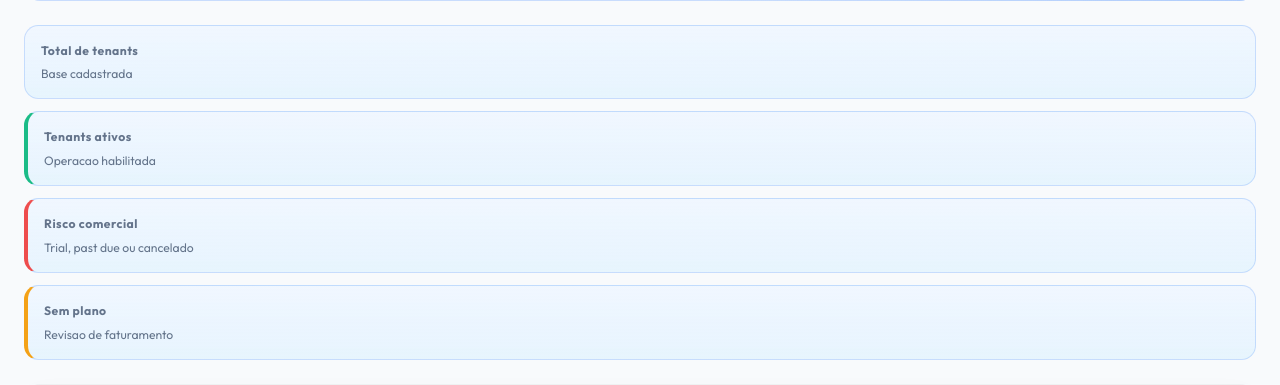
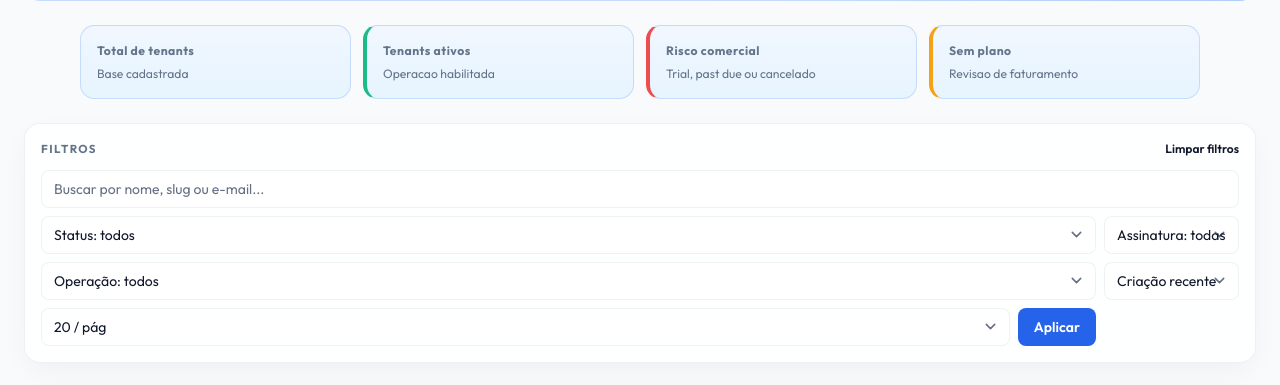
Before and after one commit to TavaresEnok/backup-center-ajust-consulting, a Python web app: template app/templates/superadmin/tenants/list.html in a window 1280 px wide. Shown: the part 203-588 px from the top of the page. Run offline with Jinja, Linux system fonts and the light colour scheme; the template is opened without the code that fills it, so the values that code supplies are empty.

Commit message:
Compact tenant summary cards

```diff
--- a/app/templates/superadmin/tenants/list.html
+++ b/app/templates/superadmin/tenants/list.html
@@ -79,6 +79,11 @@
     .metric-card:hover {
         border-color: rgba(59, 130, 246, .45);
         transform: translateY(-1px);
+    }
+
+    .metrics-strip {
+        max-width: 1120px;
+        margin: 0 auto;
     }
 
     .metric-danger {
@@ -168,7 +173,7 @@
         </div>
     </section>
 
-    <div class="grid grid-cols-1 gap-3 sm:grid-cols-2 xl:grid-cols-4">
+    <div class="metrics-strip grid grid-cols-1 gap-3 sm:grid-cols-2 lg:grid-cols-4">
         <a href="{{ url_for('superadmin_tenants.list_tenants') }}" class="metric-card p-4">
             <p class="card-label">Total de tenants</p>
             <p class="card-value-xl text-[var(--text-main)]">{{ stats.total }}</p>
```
